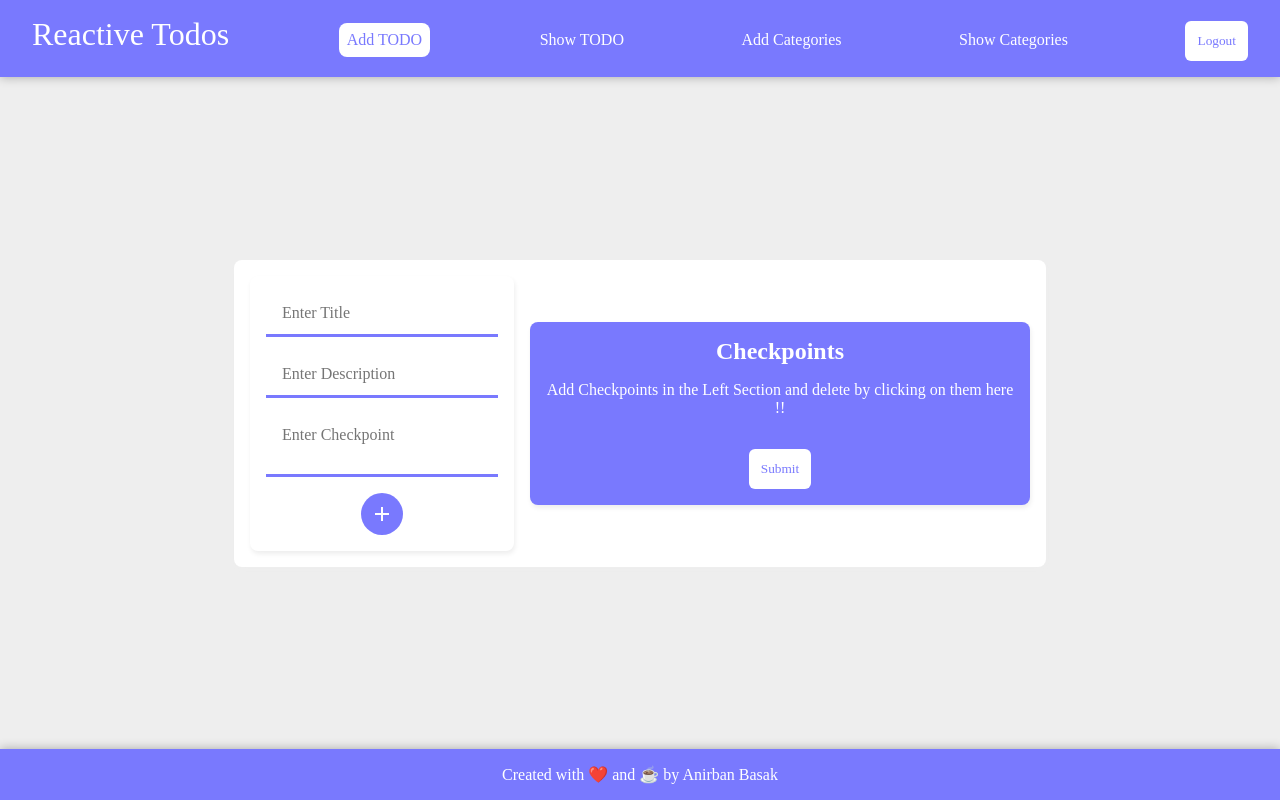
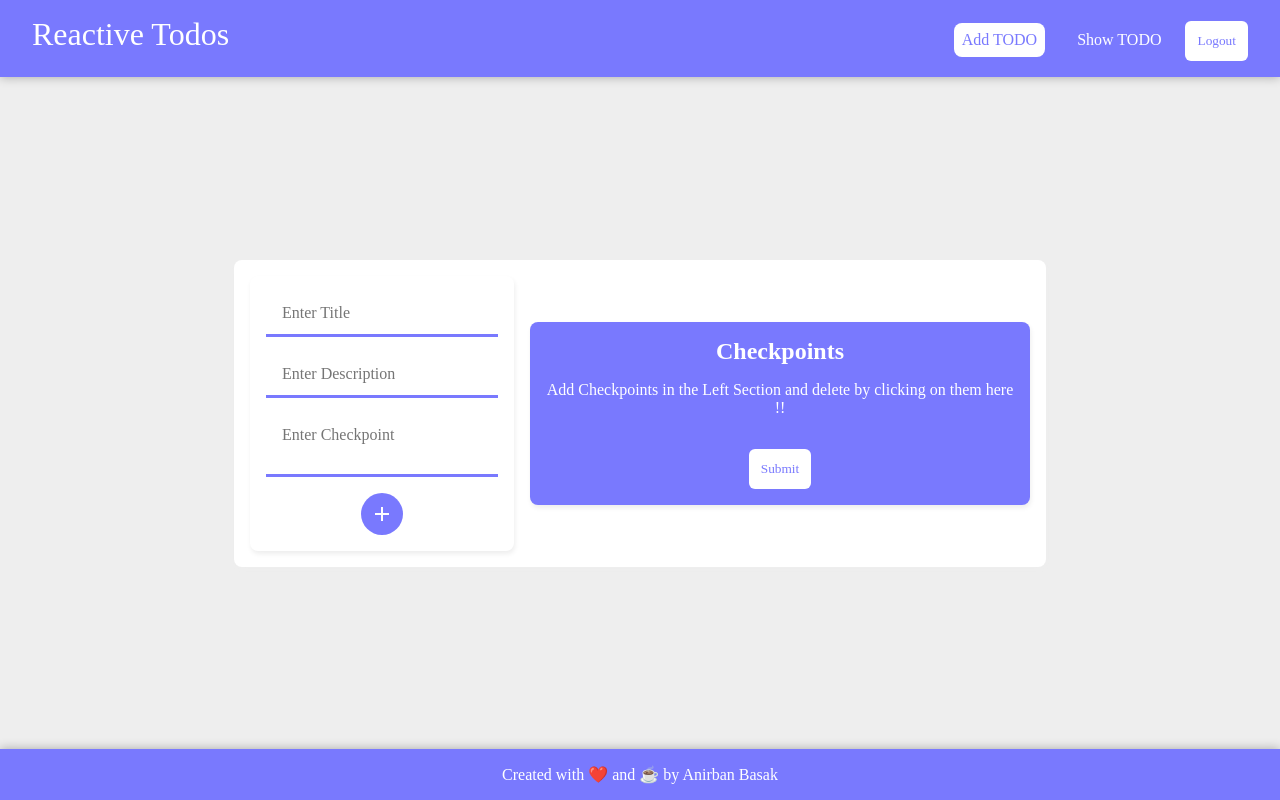
Before and after one commit to basakjeet08/React-Todo-Website, a React (Vite) app: page /add-todo in a window 1280 px wide. Built offline with nearby package versions, Linux system fonts and the light colour scheme; sample sign-in values are in the browser's storage.

Commit message:
refactor - Removed the unnecessary Routes

```diff
--- a/src/layouts/MainLayout.jsx
+++ b/src/layouts/MainLayout.jsx
@@ -21,14 +21,6 @@ function MainLayout() {
           <NavLink to="/">
             <li>Show TODO</li>
           </NavLink>
-
-          <NavLink to="add-categories">
-            <li>Add Categories</li>
-          </NavLink>
-
-          <NavLink to="show-categories">
-            <li>Show Categories</li>
-          </NavLink>
         </ul>
 
         <button className="logout-btn" onClick={onLogoutClick}>
--- a/src/layouts/index.css
+++ b/src/layouts/index.css
@@ -19,8 +19,8 @@ header > ul {
   flex: 1;
   display: flex;
   flex-direction: row;
-  column-gap: 8px;
-  justify-content: space-evenly;
+  column-gap: 24px;
+  justify-content: end;
 }
 
 header > ul > a {
--- a/src/page/AddCategories.jsx
+++ /dev/null
@@ -1,5 +0,0 @@
-function AddCategories() {
-  return <div style={{ flex: 1 }}>Add Categories</div>;
-}
-
-export default AddCategories;
--- a/src/page/ShowCategories.jsx
+++ /dev/null
@@ -1,5 +0,0 @@
-function ShowCategories() {
-  return <div style={{ flex: 1 }}>Show Categories</div>;
-}
-
-export default ShowCategories;
--- a/src/routes/AppRoutes.jsx
+++ b/src/routes/AppRoutes.jsx
@@ -5,8 +5,6 @@ import LoginPage from "../page/LoginPage";
 import PrivateRoutes from "./PrivateRoutes";
 import AddTodoPage from "../page/AddTodoPage";
 import MainLayout from "../layouts/MainLayout";
-import AddCategories from "../page/AddCategories";
-import ShowCategories from "../page/ShowCategories";
 
 function AppRoutes() {
   return (
@@ -31,24 +29,6 @@ function AppRoutes() {
               </PrivateRoutes>
             }
           />
-
-          <Route
-            path="/add-categories"
-            element={
-              <PrivateRoutes>
-                <AddCategories />
-              </PrivateRoutes>
-            }
-          />
-
-          <Route
-            path="/show-categories"
-            element={
-              <PrivateRoutes>
-                <ShowCategories />
-              </PrivateRoutes>
-            }
-          />
         </Route>
 
         <Route path="/login" element={<LoginPage />} />
```
